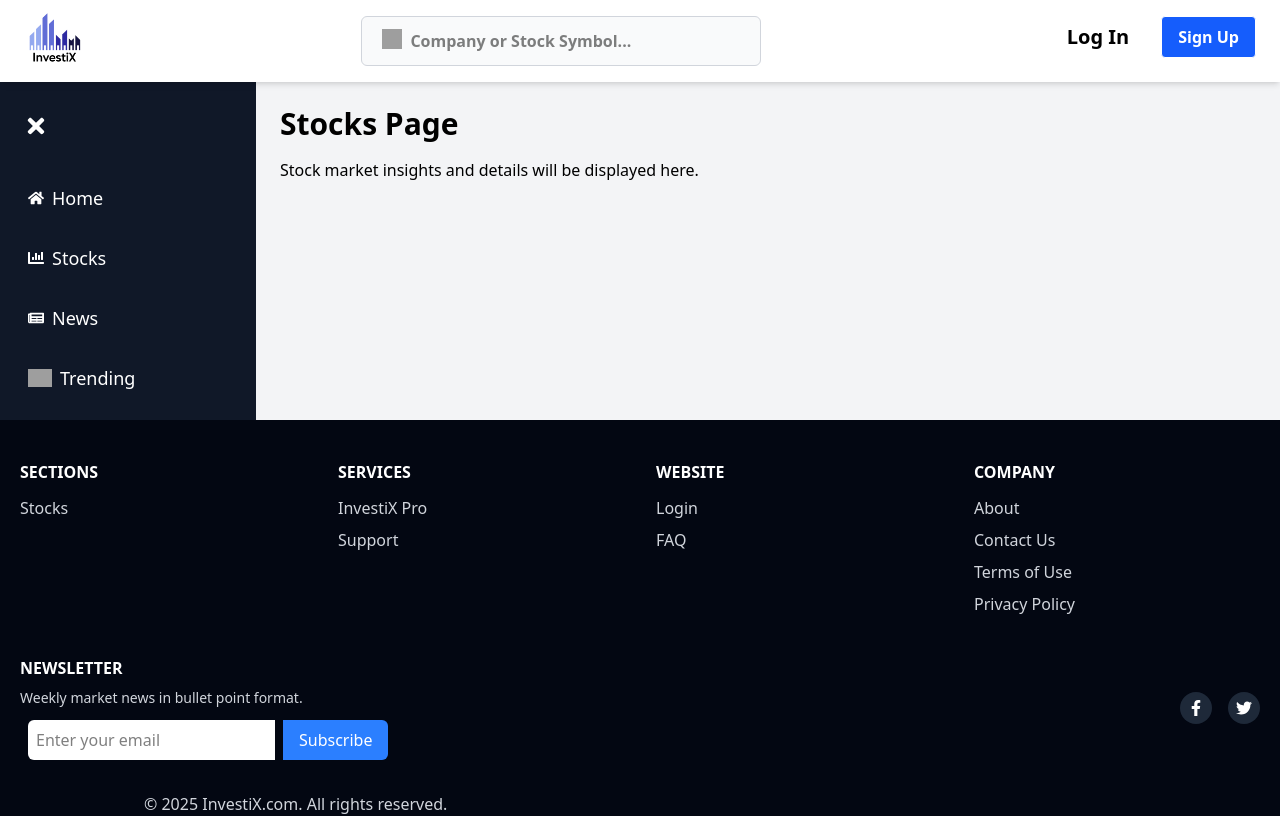
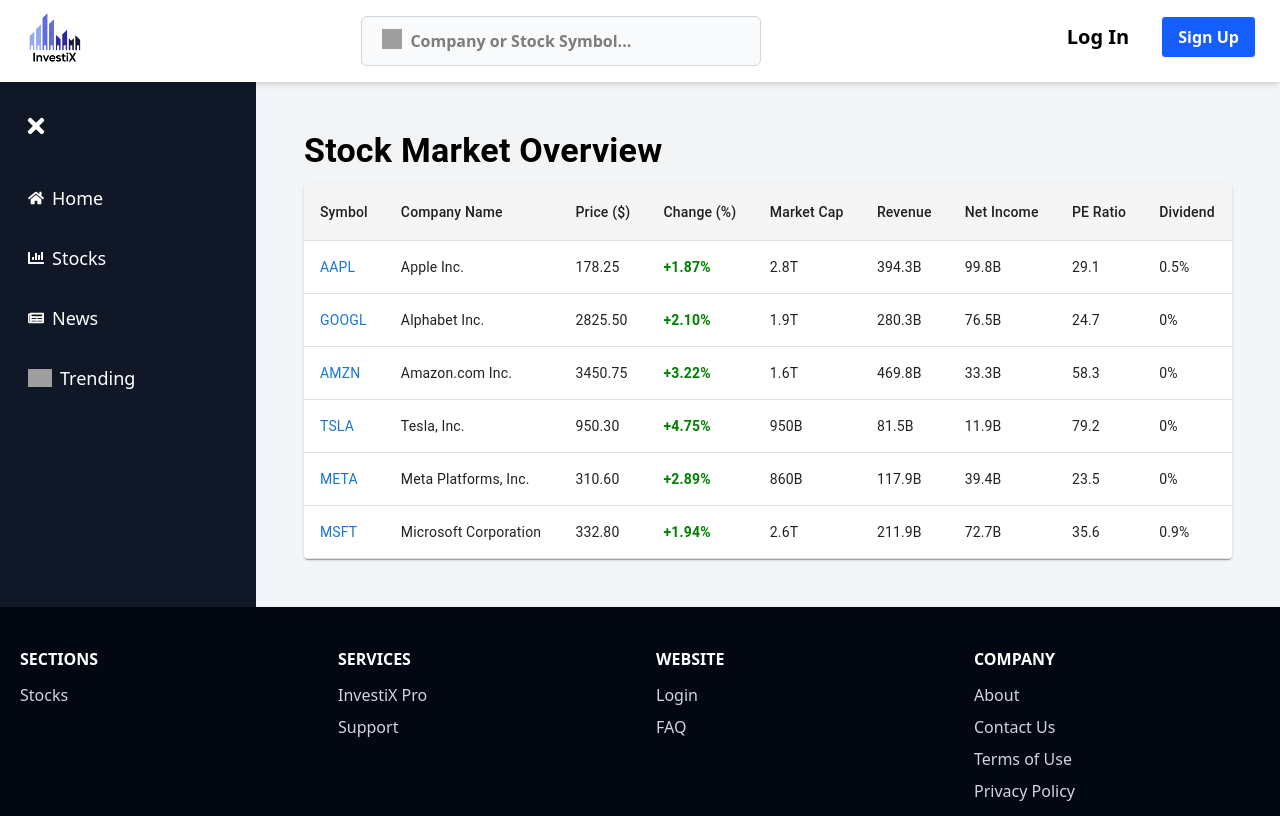
Before and after one commit to Chandrashekher1/InvestiX_Hackathon, a React (Vite) app: page /stocks in a window 1280 px wide. Shown: the top 816 px of the page. Built offline with nearby package versions, Linux system fonts and the light colour scheme; no server answers; grey boxes are pictures that could not be loaded.

Commit message:
add some sample data of stocks

```diff
--- a/src/pages/Stocks.jsx
+++ b/src/pages/Stocks.jsx
@@ -1,11 +1,140 @@
 import React from "react";
+import {
+  Box,
+  Typography,
+  Paper,
+  Table,
+  TableBody,
+  TableCell,
+  TableContainer,
+  TableHead,
+  TableRow,
+} from "@mui/material";
+
+// JSON Data
+const stocks = [
+  {
+    symbol: "AAPL",
+    name: "Apple Inc.",
+    price: "178.25",
+    change: "+1.87%",
+    marketCap: "2.8T",
+    revenue: "394.3B",
+    netIncome: "99.8B",
+    peRatio: "29.1",
+    dividend: "0.5%",
+  },
+  {
+    symbol: "GOOGL",
+    name: "Alphabet Inc.",
+    price: "2825.50",
+    change: "+2.10%",
+    marketCap: "1.9T",
+    revenue: "280.3B",
+    netIncome: "76.5B",
+    peRatio: "24.7",
+    dividend: "0%",
+  },
+  {
+    symbol: "AMZN",
+    name: "Amazon.com Inc.",
+    price: "3450.75",
+    change: "+3.22%",
+    marketCap: "1.6T",
+    revenue: "469.8B",
+    netIncome: "33.3B",
+    peRatio: "58.3",
+    dividend: "0%",
+  },
+  {
+    symbol: "TSLA",
+    name: "Tesla, Inc.",
+    price: "950.30",
+    change: "+4.75%",
+    marketCap: "950B",
+    revenue: "81.5B",
+    netIncome: "11.9B",
+    peRatio: "79.2",
+    dividend: "0%",
+  },
+  {
+    symbol: "META",
+    name: "Meta Platforms, Inc.",
+    price: "310.60",
+    change: "+2.89%",
+    marketCap: "860B",
+    revenue: "117.9B",
+    netIncome: "39.4B",
+    peRatio: "23.5",
+    dividend: "0%",
+  },
+  {
+    symbol: "MSFT",
+    name: "Microsoft Corporation",
+    price: "332.80",
+    change: "+1.94%",
+    marketCap: "2.6T",
+    revenue: "211.9B",
+    netIncome: "72.7B",
+    peRatio: "35.6",
+    dividend: "0.9%",
+  },
+];
 
 const Stocks = () => {
   return (
-    <div>
-      <h1 className="text-3xl font-bold">Stocks Page</h1>
-      <p className="mt-4">Stock market insights and details will be displayed here.</p>
-    </div>
+    <Box sx={{ maxWidth: "1200px", mx: "auto", p: 3 }}>
+      <Typography variant="h4" fontWeight="bold" gutterBottom>
+        Stock Market Overview
+      </Typography>
+
+      {/* Stock Table */}
+      <TableContainer component={Paper}>
+        <Table>
+          <TableHead>
+            <TableRow sx={{ backgroundColor: "#f5f5f5" }}>
+              <TableCell>Symbol</TableCell>
+              <TableCell>Company Name</TableCell>
+              <TableCell>Price ($)</TableCell>
+              <TableCell>Change (%)</TableCell>
+              <TableCell>Market Cap</TableCell>
+              <TableCell>Revenue</TableCell>
+              <TableCell>Net Income</TableCell>
+              <TableCell>PE Ratio</TableCell>
+              <TableCell>Dividend</TableCell>
+            </TableRow>
+          </TableHead>
+          <TableBody>
+            {stocks.map((stock, index) => (
+              <TableRow key={index} hover>
+                <TableCell>
+                  <a
+                    href={`https://finance.yahoo.com/quote/${stock.symbol}`}
+                    target="_blank"
+                    rel="noopener noreferrer"
+                    style={{ color: "#1976d2", textDecoration: "none" }}
+                  >
+                    {stock.symbol}
+                  </a>
+                </TableCell>
+                <TableCell>{stock.name}</TableCell>
+                <TableCell>{stock.price}</TableCell>
+                <TableCell
+                  sx={{ fontWeight: "bold", color: stock.change.includes("-") ? "red" : "green" }}
+                >
+                  {stock.change}
+                </TableCell>
+                <TableCell>{stock.marketCap}</TableCell>
+                <TableCell>{stock.revenue}</TableCell>
+                <TableCell>{stock.netIncome}</TableCell>
+                <TableCell>{stock.peRatio}</TableCell>
+                <TableCell>{stock.dividend}</TableCell>
+              </TableRow>
+            ))}
+          </TableBody>
+        </Table>
+      </TableContainer>
+    </Box>
   );
 };
 
```
